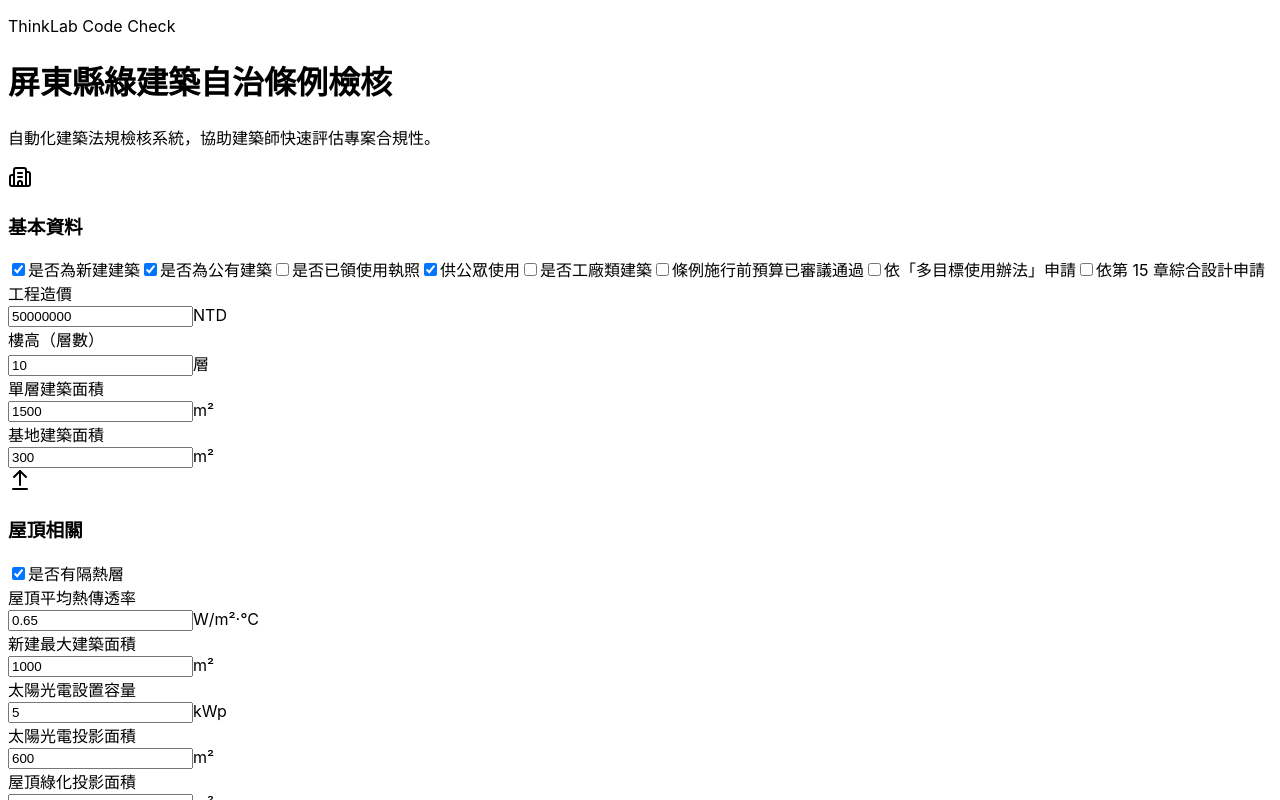
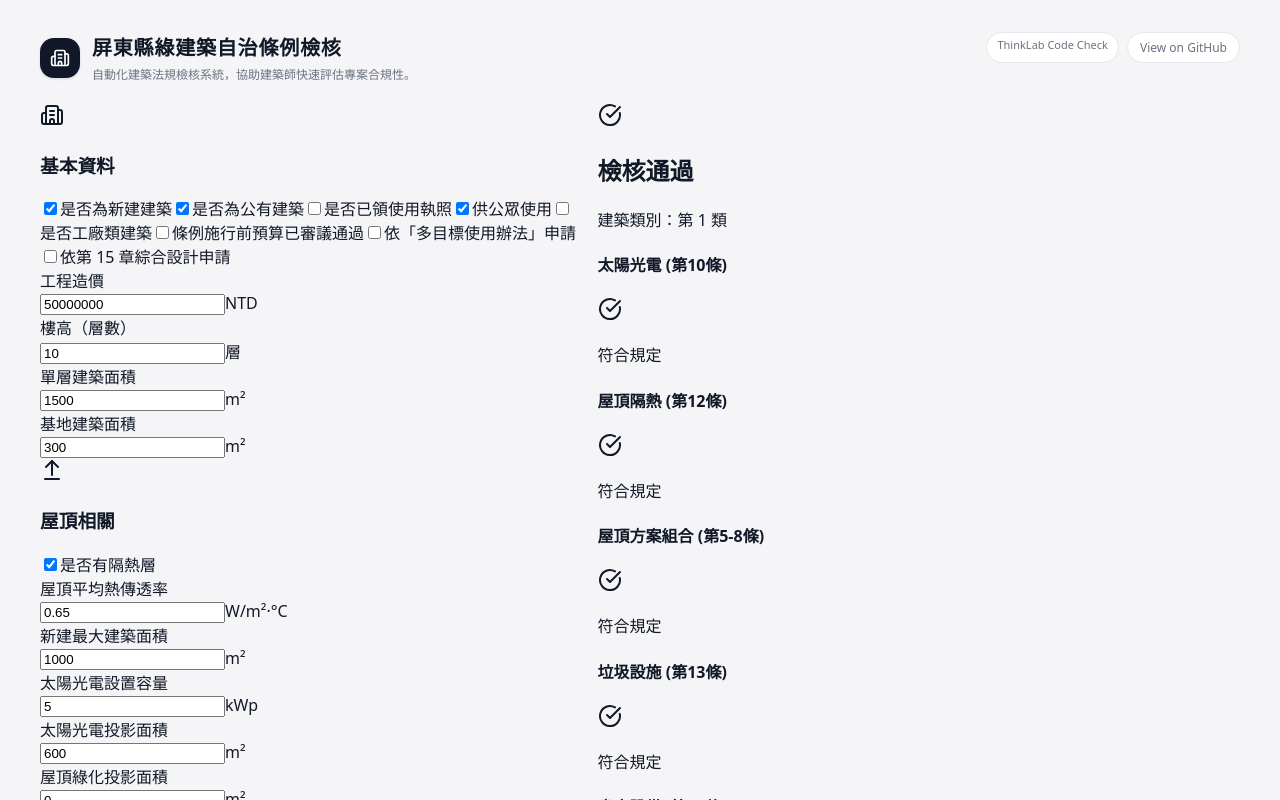
Before and after one commit to thinklab-architects/buildingcodecheck, a React (Vite) app: page / in a window 1280 px wide. Shown: the top 800 px of the page. Built offline with nearby package versions, Linux system fonts and the light colour scheme.

Commit message:
feat: apply white theme design to Pingtung app

```diff
--- a/src/App.jsx
+++ b/src/App.jsx
@@ -2,6 +2,7 @@ import React, { useState, useEffect } from 'react';
 import BuildingForm from './components/BuildingForm';
 import ComplianceResult from './components/ComplianceResult';
 import { checkGreenBuildingCompliance, defaultBuildingData } from './utils/greenBuildingLogic';
+import { Building2 } from 'lucide-react';
 
 function App() {
   const [buildingData, setBuildingData] = useState(defaultBuildingData);
@@ -13,44 +14,55 @@ function App() {
   }, [buildingData]);
 
   return (
-    <div className="min-h-screen pb-12">
-      {/* Hero Section */}
-      <div className="bg-white border-b border-gray-200 pt-16 pb-12 mb-8">
-        <div className="max-w-7xl mx-auto px-4 sm:px-6 lg:px-8">
-          <div className="max-w-3xl">
-            <p className="text-emerald-600 font-bold tracking-[0.2em] text-sm uppercase mb-3">
-              ThinkLab Code Check
-            </p>
-            <h1 className="text-4xl md:text-5xl font-bold text-gray-900 mb-4 tracking-tight">
-              屏東縣綠建築自治條例檢核
-            </h1>
-            <p className="text-xl text-gray-500 leading-relaxed">
-              自動化建築法規檢核系統，協助建築師快速評估專案合規性。
-            </p>
+    <div className="page-shell">
+      {/* Header */}
+      <header className="app-header">
+        <div className="app-header__title-block">
+          <div className="app-logo">
+            <Building2 size={20} />
+          </div>
+          <div className="app-title-text">
+            <h1>屏東縣綠建築自治條例檢核</h1>
+            <small>自動化建築法規檢核系統，協助建築師快速評估專案合規性。</small>
           </div>
         </div>
+        <div className="app-header__actions">
+          <span className="badge-pill">ThinkLab Code Check</span>
+          <a
+            href="https://github.com/thinklab-architects/buildingcodecheck"
+            target="_blank"
+            rel="noopener noreferrer"
+            className="link-ghost"
+          >
+            View on GitHub
+          </a>
         </div>
+      </header>
 
-      <main className="max-w-7xl mx-auto px-4 sm:px-6 lg:px-8">
-        <div className="grid grid-cols-1 lg:grid-cols-12 gap-8">
-          {/* Left Column: Input Form */}
-          <div className="lg:col-span-5 space-y-6">
+      {/* Main Layout */}
+      <div className="main-layout">
+        {/* Left: Input Form */}
         <BuildingForm
           data={buildingData}
           onChange={setBuildingData}
         />
+
+        {/* Right: Results */}
+        <ComplianceResult results={results} />
       </div>
 
-          {/* Right Column: Results (Sticky) */}
-          <div className="lg:col-span-7">
-            <div className="sticky top-8">
-              <ComplianceResult results={results} />
-            </div>
-          </div>
-        </div>
-      </main>
-      <footer className="mt-16 text-center text-gray-500 text-sm">
-        <p>© {new Date().getFullYear()} Pingtung Green Building Checker. Designed for Excellence.</p>
+      {/* Footer */}
+      <footer className="app-footer">
+        <span>© {new Date().getFullYear()} Pingtung Green Building Checker</span>
+        <span>
+          <a
+            href="https://github.com/thinklab-architects/buildingcodecheck"
+            target="_blank"
+            rel="noopener noreferrer"
+          >
+            貢獻 / issue 建議
+          </a>
+        </span>
       </footer>
     </div>
   );
--- a/src/index.css
+++ b/src/index.css
@@ -2,39 +2,420 @@
 @tailwind components;
 @tailwind utilities;
 
+/* =============== 全站基礎（白色系） =============== */
+
 :root {
-  font-family: 'Inter', system-ui, Avenir, Helvetica, Arial, sans-serif;
-  @tailwind base;
-  @tailwind components;
-  @tailwind utilities;
+  --bg-page: #f5f5f7;
+  --bg-surface: #ffffff;
+  --bg-surface-soft: #f9fafb;
+  --border-subtle: #e5e7eb;
+  --border-strong: #d1d5db;
+  --text-main: #111827;
+  --text-muted: #6b7280;
+  --accent: #2563eb;
+  /* 主色可依品牌改 */
+  --accent-soft: #e0edff;
+  --danger: #ef4444;
+  --radius-lg: 16px;
+  --radius-md: 12px;
+  --shadow-soft: 0 10px 30px rgba(15, 23, 42, 0.08);
+  --shadow-tiny: 0 1px 3px rgba(15, 23, 42, 0.12);
+  --transition-fast: 0.18s ease-out;
+}
 
-  :root {
-    font-family: 'Inter', system-ui, Avenir, Helvetica, Arial, sans-serif;
-    line-height: 1.5;
-    font-weight: 400;
-    color-scheme: dark;
+/* 若原本有設定全局背景，建議覆蓋掉 */
+html,
+body {
+  margin: 0;
+  padding: 0;
+  background: var(--bg-page);
+  color: var(--text-main);
+  font-family: system-ui, -apple-system, BlinkMacSystemFont, "Segoe UI",
+    "Noto Sans TC", sans-serif;
+}
+
+/* 如果你的 root 容器是 #app 或 .app，可一起套用 */
+body,
+#app,
+.app-root {
+  min-height: 100vh;
+}
+
+/* =============== 頁面主容器 =============== */
+
+.page-shell,
+.app-container {
+  max-width: 1200px;
+  margin: 0 auto;
+  padding: 24px 16px 32px;
+}
+
+/* 讓桌機看起來不那麼擠 */
+@media (min-width: 1024px) {
+
+  .page-shell,
+  .app-container {
+    padding: 32px 24px 40px;
   }
+}
 
-  @layer base {
-    body {
-      @apply bg-gray-50 text-gray-900 antialiased;
-    }
+/* =============== 頂部標題列 =============== */
+
+.app-header {
+  display: flex;
+  flex-wrap: wrap;
+  align-items: flex-start;
+  justify-content: space-between;
+  gap: 16px;
+  margin-bottom: 20px;
+}
+
+.app-header__title-block {
+  display: flex;
+  align-items: center;
+  gap: 12px;
+}
+
+.app-logo {
+  width: 40px;
+  height: 40px;
+  border-radius: 14px;
+  background: #111827;
+  color: #ffffff;
+  display: inline-flex;
+  align-items: center;
+  justify-content: center;
+  font-size: 20px;
+  box-shadow: var(--shadow-tiny);
+}
+
+.app-title-text {
+  display: flex;
+  flex-direction: column;
+  gap: 4px;
+}
+
+.app-title-text h1 {
+  margin: 0;
+  font-size: 20px;
+  font-weight: 600;
+  letter-spacing: 0.04em;
+}
+
+.app-title-text small {
+  font-size: 12px;
+  color: var(--text-muted);
+}
+
+.app-header__actions {
+  display: flex;
+  flex-wrap: wrap;
+  gap: 8px;
+}
+
+/* 小標籤（例如 beta / 資料更新說明） */
+.badge-pill {
+  padding: 4px 10px;
+  border-radius: 999px;
+  font-size: 11px;
+  border: 1px solid var(--border-subtle);
+  background: #ffffff;
+  color: var(--text-muted);
+}
+
+/* GitHub / 說明連結 */
+.link-ghost {
+  padding: 6px 12px;
+  border-radius: 999px;
+  border: 1px solid var(--border-subtle);
+  background: #ffffff;
+  color: var(--text-muted);
+  font-size: 12px;
+  text-decoration: none;
+  display: inline-flex;
+  align-items: center;
+  gap: 6px;
+  transition: background var(--transition-fast), border-color var(--transition-fast),
+    color var(--transition-fast), box-shadow var(--transition-fast),
+    transform var(--transition-fast);
+}
+
+.link-ghost:hover {
+  background: #f9fafb;
+  border-color: var(--accent);
+  color: var(--accent);
+  transform: translateY(-1px);
+  box-shadow: var(--shadow-tiny);
+}
+
+/* =============== 主版面 =============== */
+
+.main-layout {
+  display: grid;
+  grid-template-columns: minmax(0, 1.05fr) minmax(0, 1.25fr);
+  gap: 18px;
+}
+
+@media (max-width: 960px) {
+  .main-layout {
+    grid-template-columns: minmax(0, 1fr);
   }
+}
 
-  /* Custom Scrollbar for Webkit browsers */
-  ::-webkit-scrollbar {
-    width: 8px;
+/* 卡片基礎樣式 */
+.card {
+  background: var(--bg-surface);
+  border-radius: var(--radius-lg);
+  border: 1px solid var(--border-subtle);
+  box-shadow: var(--shadow-soft);
+  padding: 16px 16px 14px;
+}
+
+/* 讓原本的框線如果很粗，會被覆蓋掉 */
+.card * {
+  box-sizing: border-box;
+}
+
+/* 卡片標題區 */
+.card-header {
+  display: flex;
+  justify-content: space-between;
+  align-items: baseline;
+  gap: 10px;
+  margin-bottom: 10px;
+}
+
+.card-title {
+  font-size: 14px;
+  font-weight: 600;
+  letter-spacing: 0.08em;
+  text-transform: uppercase;
+  color: #111827;
+}
+
+.card-caption {
+  font-size: 12px;
+  color: var(--text-muted);
+}
+
+/* 內容區小間距 */
+.card-body {
+  display: flex;
+  flex-direction: column;
+  gap: 12px;
+}
+
+/* =============== 表單樣式 =============== */
+
+.field-grid {
+  display: grid;
+  grid-template-columns: repeat(2, minmax(0, 1fr));
+  gap: 10px;
+}
+
+.field-grid--full {
+  grid-template-columns: minmax(0, 1fr);
+}
+
+@media (max-width: 720px) {
+  .field-grid {
+    grid-template-columns: minmax(0, 1fr);
   }
+}
 
-  ::-webkit-scrollbar-track {
-    @apply bg-gray-100;
-  }
+.field {
+  display: flex;
+  flex-direction: column;
+  gap: 4px;
+}
 
-  ::-webkit-scrollbar-thumb {
-    @apply bg-gray-300 rounded-full hover:bg-gray-400 transition-colors;
-  }
+.field-label {
+  font-size: 12px;
+  color: var(--text-muted);
+  display: flex;
+  justify-content: space-between;
+  align-items: baseline;
+}
 
-  /* Smooth transitions */
-  * {
-    @apply transition-colors duration-200;
-  }
+.field-label span.badge {
+  font-size: 11px;
+  color: var(--accent);
+}
+
+/* 輸入框外層（帶一點邊框與圓角） */
+.input-shell {
+  display: flex;
+  align-items: center;
+  padding: 6px 10px;
+  border-radius: 999px;
+  border: 1px solid var(--border-subtle);
+  background: #ffffff;
+  transition: border-color var(--transition-fast), box-shadow var(--transition-fast),
+    background var(--transition-fast);
+}
+
+.input-shell:focus-within {
+  border-color: var(--accent);
+  box-shadow: 0 0 0 1px rgba(37, 99, 235, 0.12);
+  background: #f9fafb;
+}
+
+.input-shell input,
+.input-shell select,
+.input-shell textarea {
+  border: none;
+  outline: none;
+  background: transparent;
+  font-size: 13px;
+  color: var(--text-main);
+  width: 100%;
+}
+
+.input-shell input::placeholder {
+  color: #9ca3af;
+}
+
+/* 如果你有 icon，可以讓左邊留一些空間 */
+.input-shell .icon-left {
+  margin-right: 6px;
+  font-size: 16px;
+  color: #9ca3af;
+}
+
+/* =============== 按鈕 =============== */
+
+.btn {
+  border: none;
+  cursor: pointer;
+  font-size: 12px;
+  font-weight: 500;
+  border-radius: 999px;
+  padding: 7px 16px;
+  display: inline-flex;
+  align-items: center;
+  gap: 6px;
+  transition: background var(--transition-fast), color var(--transition-fast),
+    box-shadow var(--transition-fast), transform var(--transition-fast),
+    border-color var(--transition-fast), opacity var(--transition-fast);
+}
+
+.btn-primary {
+  background: var(--accent);
+  color: #ffffff;
+  box-shadow: 0 10px 25px rgba(37, 99, 235, 0.35);
+}
+
+.btn-primary:hover {
+  background: #1d4ed8;
+  transform: translateY(-1px);
+  box-shadow: 0 14px 32px rgba(37, 99, 235, 0.45);
+}
+
+.btn-secondary,
+.btn-outline {
+  background: #ffffff;
+  color: var(--text-muted);
+  border: 1px solid var(--border-subtle);
+}
+
+.btn-secondary:hover,
+.btn-outline:hover {
+  border-color: var(--accent);
+  color: var(--accent);
+  box-shadow: var(--shadow-tiny);
+  transform: translateY(-1px);
+}
+
+/* 主要按鈕列置右 */
+.card-actions,
+.primary-row {
+  display: flex;
+  justify-content: flex-end;
+  align-items: center;
+  gap: 8px;
+  margin-top: 8px;
+}
+
+/* =============== 結果卡片樣式 =============== */
+
+.result-card {
+  padding: 12px 14px;
+  border-radius: var(--radius-md);
+  border: 1px solid var(--border-subtle);
+  background: var(--bg-surface);
+  transition: box-shadow var(--transition-fast), transform var(--transition-fast);
+}
+
+.result-card:hover {
+  box-shadow: var(--shadow-tiny);
+  transform: translateY(-1px);
+}
+
+.result-card.pass {
+  border-color: #86efac;
+  background: #f0fdf4;
+}
+
+.result-card.fail {
+  border-color: #fca5a5;
+  background: #fef2f2;
+}
+
+.result-card-title {
+  font-size: 13px;
+  font-weight: 600;
+  color: var(--text-main);
+  margin-bottom: 6px;
+  display: flex;
+  align-items: center;
+  gap: 6px;
+}
+
+.result-card-content {
+  font-size: 12px;
+  color: var(--text-muted);
+  line-height: 1.5;
+}
+
+/* 整體狀態橫幅 */
+.status-banner {
+  padding: 14px 16px;
+  border-radius: var(--radius-lg);
+  text-align: center;
+  font-weight: 600;
+  font-size: 16px;
+  margin-bottom: 16px;
+}
+
+.status-banner.pass {
+  background: #10b981;
+  color: white;
+}
+
+.status-banner.fail {
+  background: #ef4444;
+  color: white;
+}
+
+/* =============== 頁尾 =============== */
+
+.app-footer {
+  margin-top: 18px;
+  padding-top: 12px;
+  border-top: 1px solid var(--border-subtle);
+  font-size: 11px;
+  color: var(--text-muted);
+  display: flex;
+  flex-wrap: wrap;
+  gap: 6px;
+  justify-content: space-between;
+}
+
+.app-footer a {
+  color: var(--accent);
+  text-decoration: none;
+}
+
+.app-footer a:hover {
+  text-decoration: underline;
+}
```
Lines whose indentation alone changed are shown as unchanged.
